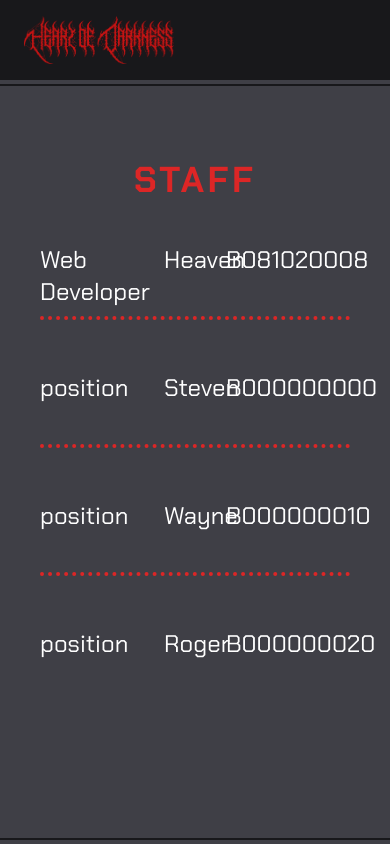
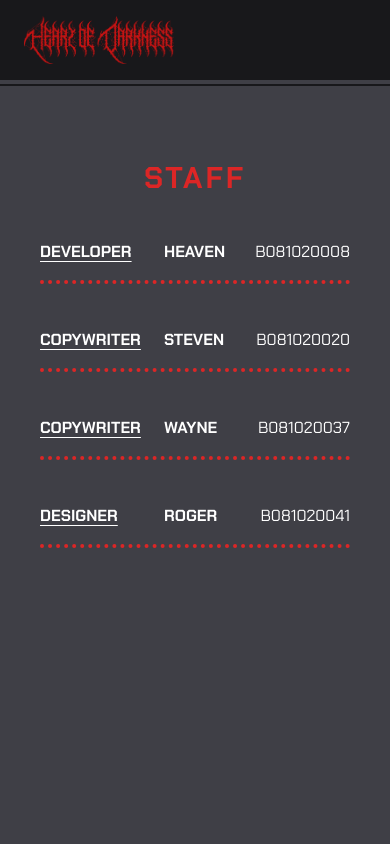
Before and after one commit to HeavenAQ/heart-of-darkness, a Next.js app: page /staff in a window 390 px wide. Shown: the top 844 px of the page. Built offline with nearby package versions, Linux system fonts and the light colour scheme.

Commit message:
Add responsive deisgn for introduction and staff page

```diff
--- a/app/introduction/page.tsx
+++ b/app/introduction/page.tsx
@@ -3,10 +3,10 @@ import React from "react";
 export default function Introduction() {
   return (
     <main className="flex flex-col justify-start items-center min-h-screen pt-40 mx-10 gap-11 md:mx-32 md:gap-16">
-      <h1 className="uppercase tracking-widest font-black text-red-600 text-4xl md:text-5xl">
+      <h1 className="uppercase tracking-widest font-black text-red-600 text-3xl md:text-5xl">
         introduction
       </h1>
-      <div className="h-full w-full outline outline-offset-4 bg-zinc-900 outline-zinc-900 text-justify text-white rounded-md text-lg p-9 leading-10 mb-20 md:text-2xl md:p-14 md:leading-[50px]">
+      <div className="h-full w-full outline outline-offset-4 bg-zinc-900 outline-zinc-900 text-justify rounded-md text-md p-9 leading-10 mb-20 md:text-2xl md:p-14 md:leading-[50px]">
         <p>
           Lorem ipsum dolor sit amet, qui minim labore adipisicing minim sint
           cillum sint consectetur cupidatat. Lorem ipsum dolor sit amet, officia
--- a/app/staff/page.tsx
+++ b/app/staff/page.tsx
@@ -8,33 +8,33 @@ interface Student {
 
 export default function Staff() {
   const students: Student[] = [
-    { name: "Heaven", position: "Web Developer", id: "B081020008" },
-    { name: "Steven", position: "position", id: "B000000000" },
-    { name: "Wayne", position: "position", id: "B000000010" },
-    { name: "Roger", position: "position", id: "B000000020" },
+    { name: "Heaven", position: "Developer", id: "B081020008" },
+    { name: "Steven", position: "Copywriter", id: "B081020020" },
+    { name: "Wayne", position: "Copywriter", id: "B081020037" },
+    { name: "Roger", position: "Designer", id: "B081020041" },
   ];
   return (
-    <main className="flex flex-col justify-start items-center min-h-screen pt-40 gap-11 md:px-16 md:gap-16 ">
-      <h1 className="uppercase tracking-widest font-black text-red-600 text-4xl md:text-5xl">
+    <main className="flex flex-col justify-start items-center min-h-screen pt-40 gap-11 md:px-16 md:gap-16 mb-10">
+      <h1 className="uppercase tracking-widest font-black text-red-600 text-3xl md:text-5xl">
         staff
       </h1>
-      <div className="flex flex-col items-center justify-center w-full gap-10 px-10">
+      <div className="flex flex-col items-center justify-center w-full gap-8 md:gap-10 px-10">
         {students.map((student, i) => {
           return (
             <div
               key={i}
-              className="inline-grid grid-cols-5 text-white letter md:text-3xl w-full text-center text-2xl"
+              className="inline-grid grid-cols-5 letter md:text-3xl w-full text-center sm:text-2xl text-md"
             >
-              <div className="lg:col-start-2 lg:col-end-2 col-start-1 col-end-3 text-left md:pl-0">
+              <div className="lg:col-start-2 lg:col-end-2 col-start-1 col-end-3 text-left font-black underline underline-offset-4 uppercase">
                 {student.position}
               </div>
-              <div className="col-start-3 col-end-3">{student.name}</div>
-              <div className="lg:col-start-4 lg:col-end-4 col-start-4 col-end-6 text-right mb-10">
-                <p>{student.id}</p>
+              <div className="col-start-3 col-end-3 sm:text-center text-left uppercase font-bold">
+                <p>{student.name}</p>
               </div>
-              {i !== students.length - 1 && (
-                <hr className="lg:col-start-2 col-start-1 lg:col-end-5 col-end-6 h-4 border-t-4 border-dotted border-red-600" />
-              )}
+              <div className="lg:col-start-4 lg:col-end-4 col-start-4 col-end-6 text-right">
+                {student.id}
+              </div>
+              <hr className="lg:col-start-2 col-start-1 lg:col-end-5 col-end-6 h-4 border-t-4 border-dotted border-red-600 mt-4 md:mt-6" />
             </div>
           );
         })}
```
